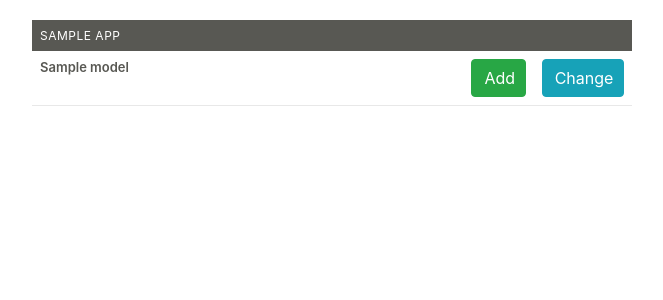
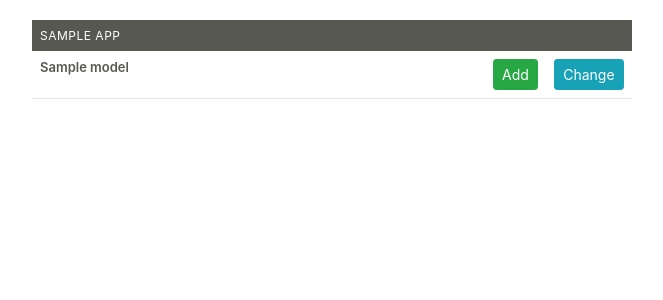
Before and after one commit to manjurulhoque/tour-assignment, a Django app: template templates/admin/index.html in a window 1280 px wide. Shown: the part 49-349 px from the top of the page, without its empty margins (8-671 px from the left). Run offline with Django 3.2, Linux system fonts and the light colour scheme; the template is opened without the code that fills it: most values are stand-ins (such as "Sample title", 1, 10 or a date in 2020).

Commit message:
Update button CSS

```diff
--- a/templates/admin/index.html
+++ b/templates/admin/index.html
@@ -33,6 +33,13 @@
             background-color: #28a745;
             border-color: #28a745;
         }
+
+        .btn-sm {
+            padding: .25rem .5rem;
+            font-size: .875rem;
+            line-height: 1.5;
+            border-radius: .2rem;
+        }
     </style>
 {% endblock %}
 
@@ -64,7 +71,7 @@
                                 {% if model.add_url %}
                                     <td>
                                         {#<a href="{{ model.add_url }}" class="addlink">{% trans 'Add' %}</a>#}
-                                        <a href="{{ model.add_url }}" class="btn btn-primary">{% trans 'Add' %}</a>
+                                        <a href="{{ model.add_url }}" class="btn btn-primary btn-sm">{% trans 'Add' %}</a>
                                     </td>
                                 {% else %}
                                     <td>&nbsp;</td>
@@ -77,9 +84,9 @@
                                         </td>
                                     {% else %}
                                         <td>
-                                            {#                                            <a href="{{ model.admin_url }}" class="changelink">{% trans 'Change' %}</a>#}
+                                            {#a href="{{ model.admin_url }}" class="changelink">{% trans 'Change' %}</a>#}
                                             <a href="{{ model.admin_url }}"
-                                               class="btn btn-info">{% trans 'Change' %}</a>
+                                               class="btn btn-info btn-sm">{% trans 'Change' %}</a>
                                         </td>
                                     {% endif %}
                                 {% else %}
```
